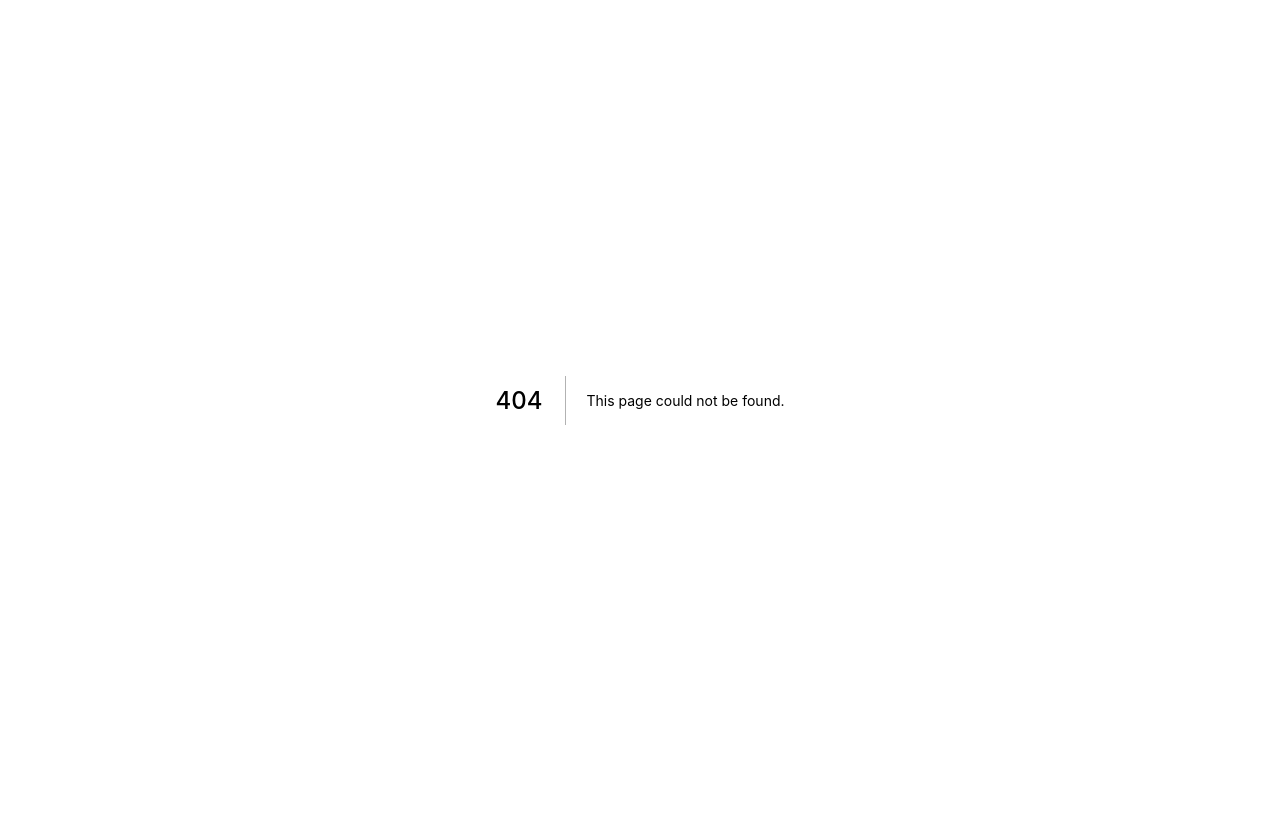
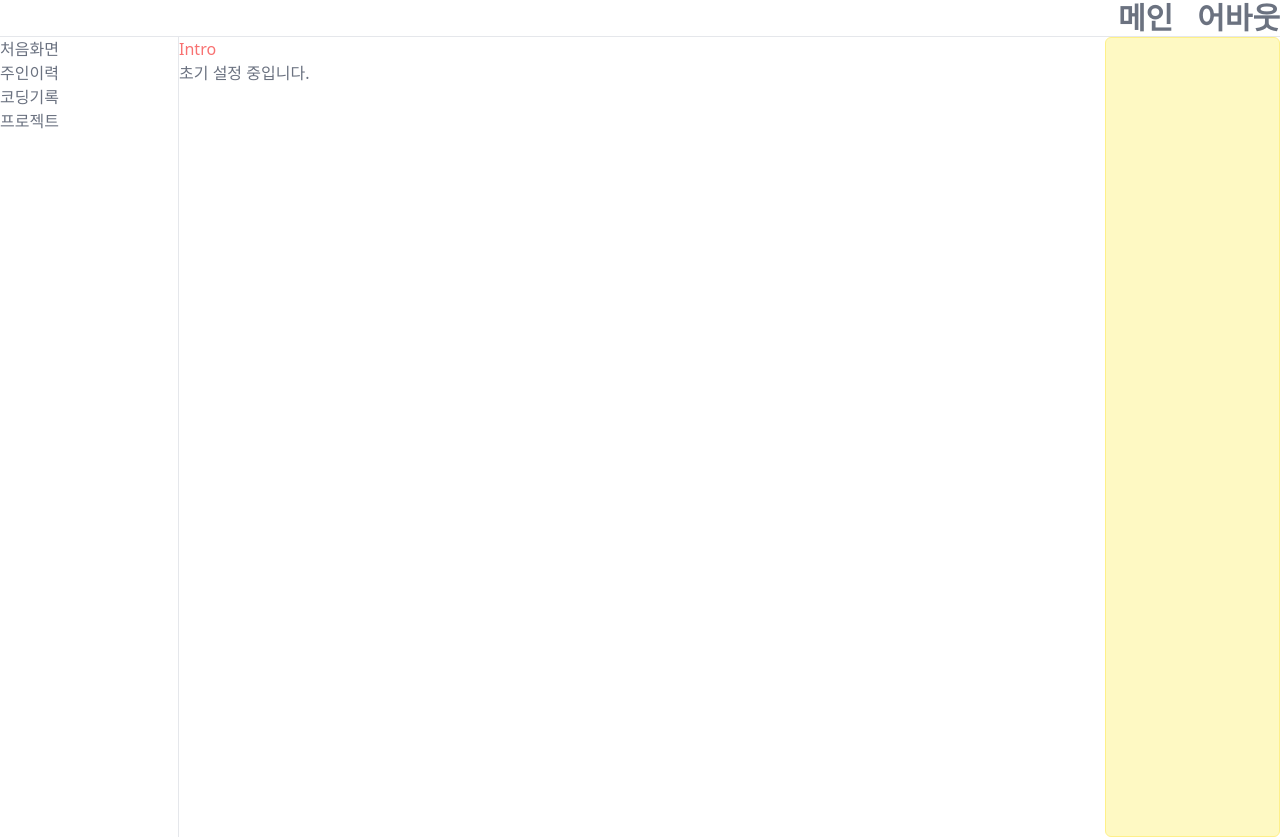
Before and after one commit to ysjkof/ysjkof.github.io, a Next.js app: page /intro in a window 1280 px wide. Before the commit this address had no page. Before the commit the page ends 800 px from the top, so only its background shows below. Built offline with nearby package versions, Linux system fonts and the light colour scheme.

Commit message:
Intro 페이지 추가. 라우터 확인용도

```diff
--- /dev/null
+++ b/pages/intro.tsx
@@ -0,0 +1,61 @@
+import { NextPage } from "next";
+import Head from "next/head";
+import Link from "next/link";
+import { prefix } from "../constant";
+
+const Intro: NextPage = () => {
+  return (
+    <>
+      <Head>
+        <title>Github Blog | Intro</title>
+      </Head>
+      <div className="h-screen mx-auto container text-gray-500">
+        <header className="space-x-6 font-semibold text-3xl flex justify-end border-b">
+          <Link href="/" as={prefix + "/"}>
+            <a>메인</a>
+          </Link>
+          <Link href="/about" as={prefix + "/about"}>
+            <a>어바웃</a>
+          </Link>
+        </header>
+        <div className="flex h-full">
+          <nav className="left-sidebar h-full w-52 border-r">
+            <ul className="">
+              <li>
+                <Link href="/" as={prefix + "/"}>
+                  처음화면
+                </Link>
+              </li>
+              <li>
+                <Link href="/intro" as={prefix + "/intro"}>
+                  주인이력
+                </Link>
+              </li>
+              <li>
+                <Link href="/code" as={prefix + "/code"}>
+                  코딩기록
+                </Link>
+              </li>
+              <li>
+                <Link href="/project" as={prefix + "/project"}>
+                  프로젝트
+                </Link>
+              </li>
+            </ul>
+          </nav>
+          <div className="h-full w-full flex justify-between">
+            <article className="w-full">
+              <h1 className="text-red-400">Intro</h1>
+              <p>초기 설정 중입니다.</p>
+            </article>
+            <div className="w-52">
+              <div className="w-full h-full bg-yellow-100 rounded-md border border-yellow-200"></div>
+            </div>
+          </div>
+        </div>
+      </div>
+    </>
+  );
+};
+
+export default Intro;
```
